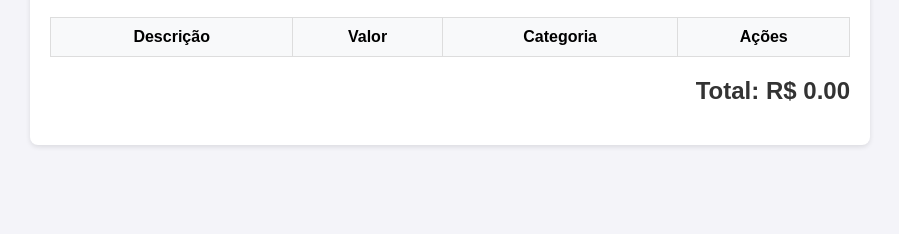
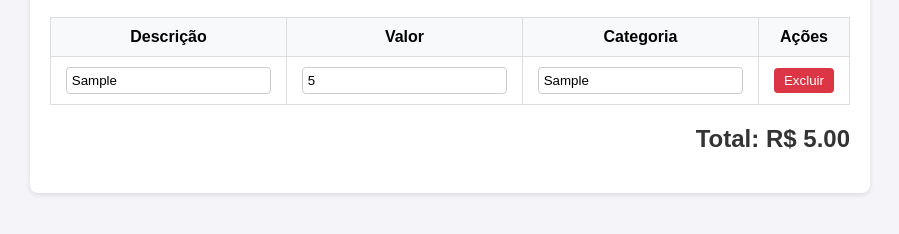
Before and after one commit to Matyano98/calculadora-Gastos, a plain HTML site: page index.html in a window 1280 px wide. Both pictures are taken after typing "Sample", "5", "Sample" into the empty fields and a click on the button "Adicionar". Shown: the part 190-424 px from the top of the page, without its empty margins (190-1089 px from the left). Drawn offline with Linux system fonts and the light colour scheme.

Commit message:
Ajustando link .js e adicionando edição de tarefa contendo o botão de excluir

```diff
--- a/index.html
+++ b/index.html
@@ -28,6 +28,6 @@
     </table>
     <h2 id="total">Total: R$ 0.00</h2>
   </div>
-  <script src="script.js"></script>
+  <script src="main.js"></script>
 </body>
 </html>
--- a/main.js
+++ b/main.js
@@ -16,3 +16,34 @@ document.getElementById("addTask").addEventListener("click", () => {
     limparCampos();
   }
 });
+
+// Renderiza a lista de tarefas na tabela
+function renderizarTarefas() {
+    listaDeTarefas.innerHTML = "";
+    let total = 0;
+
+    tarefas.forEach((tarefa) => {
+      total += tarefa.valor;
+
+      const linha = document.createElement("tr");
+
+      linha.innerHTML = `
+        <td><input type="text" value="${tarefa.descricao}" onchange="editarTarefa(${tarefa.id}, 'descricao', this.value)"></td>
+        <td><input type="number" value="${tarefa.valor}" onchange="editarTarefa(${tarefa.id}, 'valor', parseFloat(this.value))"></td>
+        <td><input type="text" value="${tarefa.categoria}" onchange="editarTarefa(${tarefa.id}, 'categoria', this.value)"></td>
+        <td><button class="delete" onclick="excluirTarefa(${tarefa.id})">Excluir</button></td>
+      `;
+
+      listaDeTarefas.appendChild(linha);
+    });
+
+    elementoTotal.textContent = `Total: R$ ${total.toFixed(2)}`;
+  }
+
+  // Edita a tarefa
+function editarTarefa(id, campo, valor) {
+    tarefas = tarefas.map((tarefa) =>
+      tarefa.id === id ? { ...tarefa, [campo]: valor } : tarefa
+    );
+    renderizarTarefas();
+  }
```
